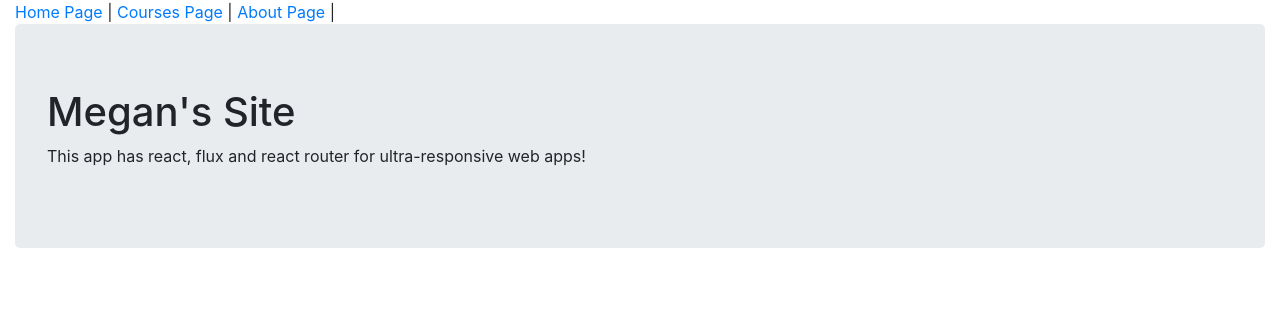
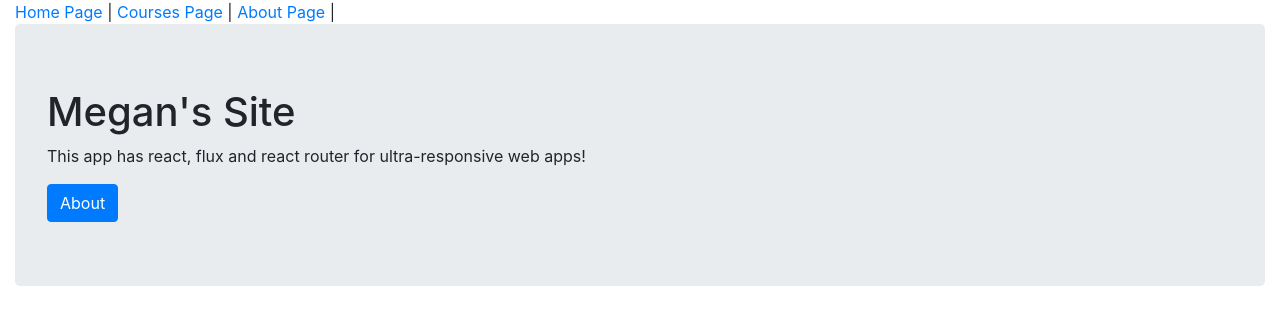
Before and after one commit to meganmuirhead/react-2020, a React (Create React App) app: page / in a window 1280 px wide. Shown: the top 324 px of the page. Built offline with nearby package versions, Linux system fonts and the light colour scheme; no server answers.

Commit message:
adding link

```diff
--- a/src/components/HomePage.js
+++ b/src/components/HomePage.js
@@ -1,4 +1,5 @@
 import React from "react";
+import {Link} from "react-router-dom";
 
 
 function HomePage() {
@@ -7,6 +8,7 @@ function HomePage() {
         <div className='jumbotron'>
             <h1>Megan's Site</h1>
             <p>This app has react, flux and react router for ultra-responsive web apps!</p>
+            <Link to='about' className="btn btn-primary">About</Link>
         </div>
     );
 }
```
Also changed, not shown: 1 other file (tests, documents, lock files or other folders).
